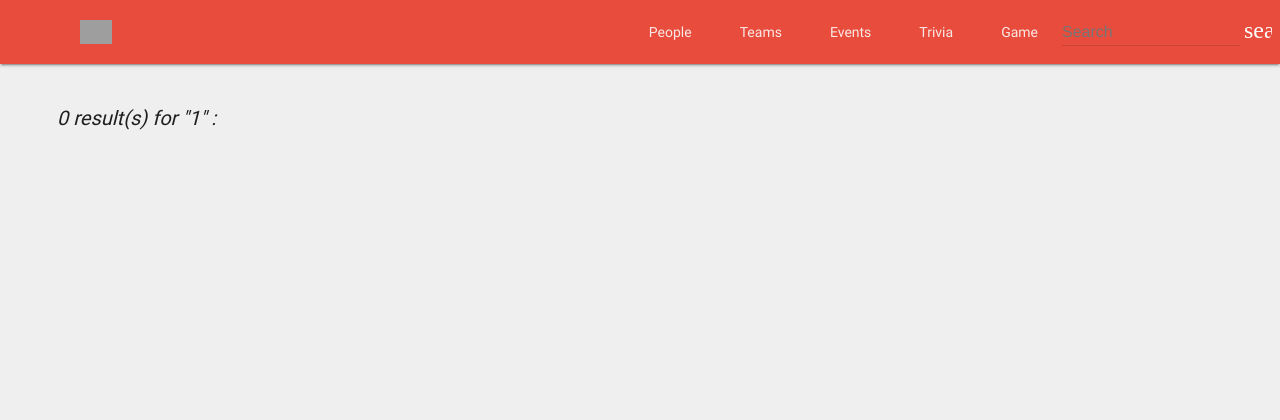
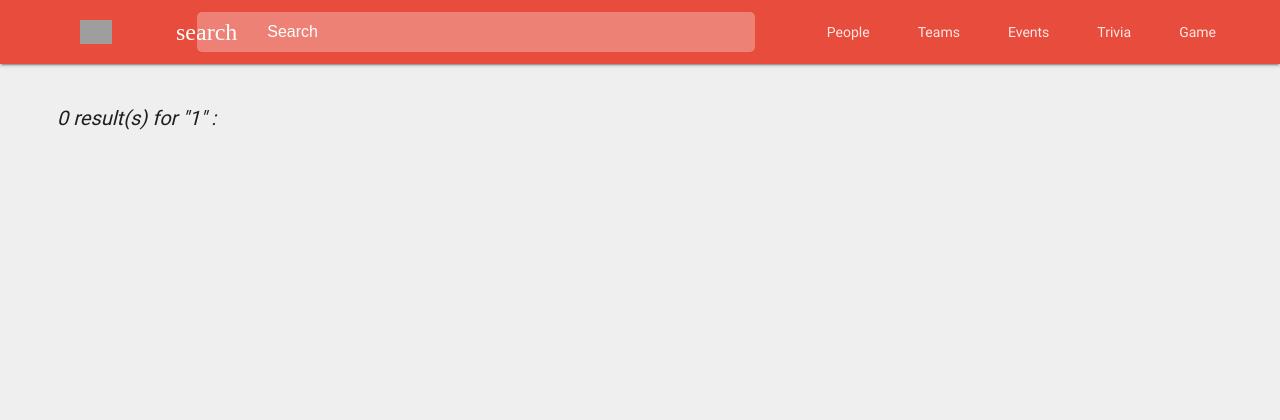
Before and after one commit to Mogmi95/Trombi, a Flask app: page /search/1 in a window 1280 px wide. Shown: the top 420 px of the page. Run offline with Flask 2, Linux system fonts and the light colour scheme; data that the repository does not hold is empty; parts of the project's set-up code (start-up, migrations or seed data) failed here and were passed over; some libraries are stand-ins or nearby versions; grey boxes are pictures that could not be loaded.

Commit message:
Updated search bar design

```diff
--- a/trombi/static/style.css
+++ b/trombi/static/style.css
@@ -19,6 +19,75 @@ a {
 .imgLogo {
   height: 24px;
 }
+
+/* TODO: Hover and Focus state.
+ *       Fix position of mobile search button.
+ */
+.mdh-expandable-search {
+  margin: 0 48px;
+  align-items: center;
+  justify-content: center;
+}
+
+.mdh-expandable-search,
+.mdh-expandable-search form,
+.mdh-expandable-search input {
+  /* Cross browser flex-grow */
+  -webkit-box-flex: 1;
+  -webkit-flex-grow: 1;
+  -ms-flex-positive: 1;
+  flex-grow: 1;
+}
+
+.mdh-expandable-search,
+.mdh-expandable-search form {
+  /* Cross browser inline-flex */
+  display: -webkit-inline-box;
+  display: -webkit-inline-flex;
+  display: -moz-inline-box;
+  display: -ms-inline-flexbox;
+  display: inline-flex;
+}
+
+/* Position search icon */
+.mdh-expandable-search .material-icons {
+  position: relative;
+  right: -40px;
+  margin-left: -24px; /* Remove the blank space left behind by the icon being relatively positioned */
+}
+
+.mdh-expandable-search input {
+  outline: none;
+  border: none;
+  font-size: 16px;
+  color: #FFFFFF;
+  background-color: #ee8176;
+  padding: 0px 35px 0px 70px;
+  height: 40px;
+  line-height: 40px; /* TODO: This was recommended for cross browser compatability of input height, check if its actually needed in modern browsers */
+
+  border-radius: 5px 5px 5px 5px;
+  -moz-border-radius: 5px 5px 5px 5px;
+  -webkit-border-radius: 5px 5px 5px 5px;
+}
+
+.mdh-expandable-search input::-webkit-input-placeholder { /* WebKit browsers */
+    color:    #FFFFFF;
+}
+.mdh-expandable-search input:-moz-placeholder { /* Mozilla Firefox 4 to 18 */
+   color:    #FFFFFF;
+   opacity:  1; /* Firefox gives the placeholder a reduced opacity so we have to increase it */
+}
+.mdh-expandable-search input::-moz-placeholder { /* Mozilla Firefox 19+ */
+   color:    #FFFFFF;
+   opacity:  1; /* Firefox gives the placeholder a reduced opacity so we have to increase it */
+}
+.mdh-expandable-search input:-ms-input-placeholder { /* Internet Explorer 10+ */
+   color:    #FFFFFF;
+}
+
+
+
 
 /* All */
 
--- a/trombi/templates/index.html
+++ b/trombi/templates/index.html
@@ -34,8 +34,21 @@
         <!-- Title -->
         <span class="mdl-layout-title"><a href="{{ config.WEBSITE_URL }}"><img class="imgLogo" src="{{ url_for('static', filename='images/logo.png') }}" /></a></span>
 
-        <!-- Add spacer, to align navigation to the right -->
-        <div class="mdl-layout-spacer"></div>
+        <!-- Displayed on Computer and Tablet -->
+        <!-- Search -->
+        <div class="mdh-expandable-search mdl-cell--hide-phone">
+          <i class="material-icons">search</i>
+          <form method="post" action="{{ url_for('search') }}">
+            <input type="text" placeholder="Search" size="1" name="search">
+          </form>
+        </div>
+        <!-- Displayed on mobile -->
+        <div class="mdl-layout-spacer mdl-cell--hide-tablet mdl-cell--hide-desktop"></div>
+        <!-- Search button -->
+        <button class="mdh-toggle-search mdl-button mdl-js-button mdl-button--icon mdl-cell--hide-tablet mdl-cell--hide-desktop">
+          <i class="material-icons">search</i>
+        </button>
+
 
         <!-- Navigation. We hide it in small screens. -->
         <nav class="mdl-navigation mdl-layout--large-screen-only">
@@ -45,15 +58,6 @@
           <a class="mdl-navigation__link" href="/trivia">{{ gettext('Trivia') }}</a>
           <a class="mdl-navigation__link" href="/game">{{ gettext('Game') }}</a>
         </nav>
-
-        <div class="mdl-textfield mdl-js-textfield mdl-textfield--expandable mdl-textfield--floating-label mdl-textfield--align-right">
-          <label class="mdl-button mdl-js-button mdl-button--icon" for="fixed-header-drawer-exp">
-            <i class="material-icons">search</i>
-          </label>
-          <form method="post" action="{{ url_for('search') }}">
-            <input class="mdl-textfield__input" type="text" placeholder="{{ gettext('Search') }}" name="search" id="fixed-header-drawer-exp">
-          </form>
-        </div>
 
       </div>
     </header>
```
